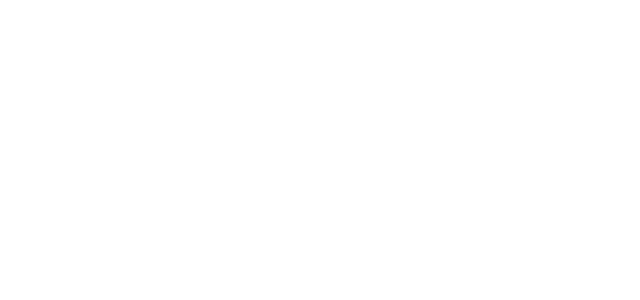
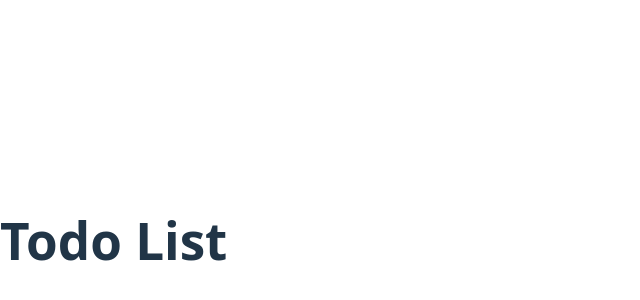
Before and after one commit to angelalita77/320-9-RALAB-Building-a-Todo-List, a React (Vite) app: page / in a window 1280 px wide. Shown: the part 160-460 px from the top of the page, without its empty margins (0-640 px from the left). Built offline with nearby package versions, Linux system fonts and the light colour scheme.

Commit message:
Created <Header> component

```diff
--- a/src/App.jsx
+++ b/src/App.jsx
@@ -1,4 +1,8 @@
 import { useState } from "react"
+import Header from "./components/Header"
+
+// Import components
+
 
 function App() {
   const [count_even, setCount_even] = useState(0)
@@ -7,7 +11,7 @@ function App() {
 
   return (
     <div>
-
+      <Header />
     </div>
   )
 }
--- /dev/null
+++ b/src/components/Header.jsx
@@ -0,0 +1,5 @@
+export default function Header(){
+    return(
+        <h1>Todo List</h1>
+    )
+}
```
